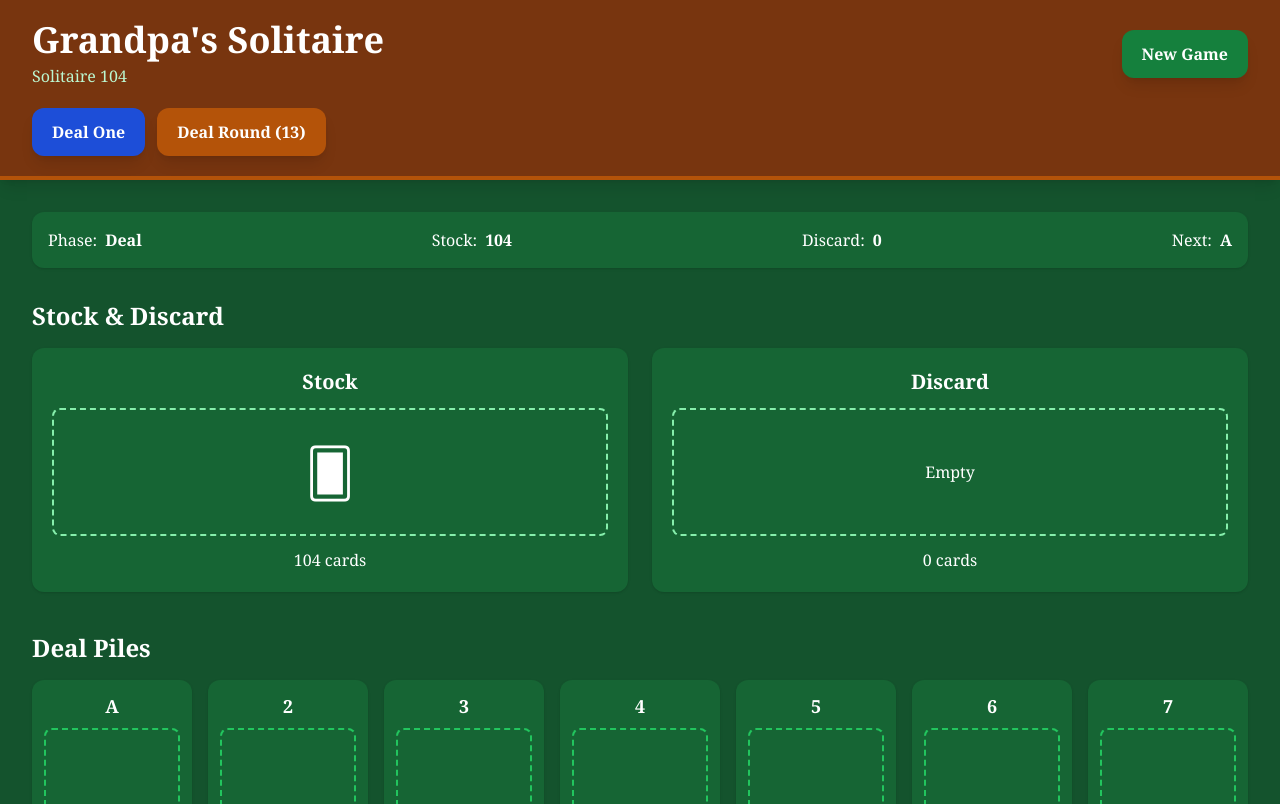
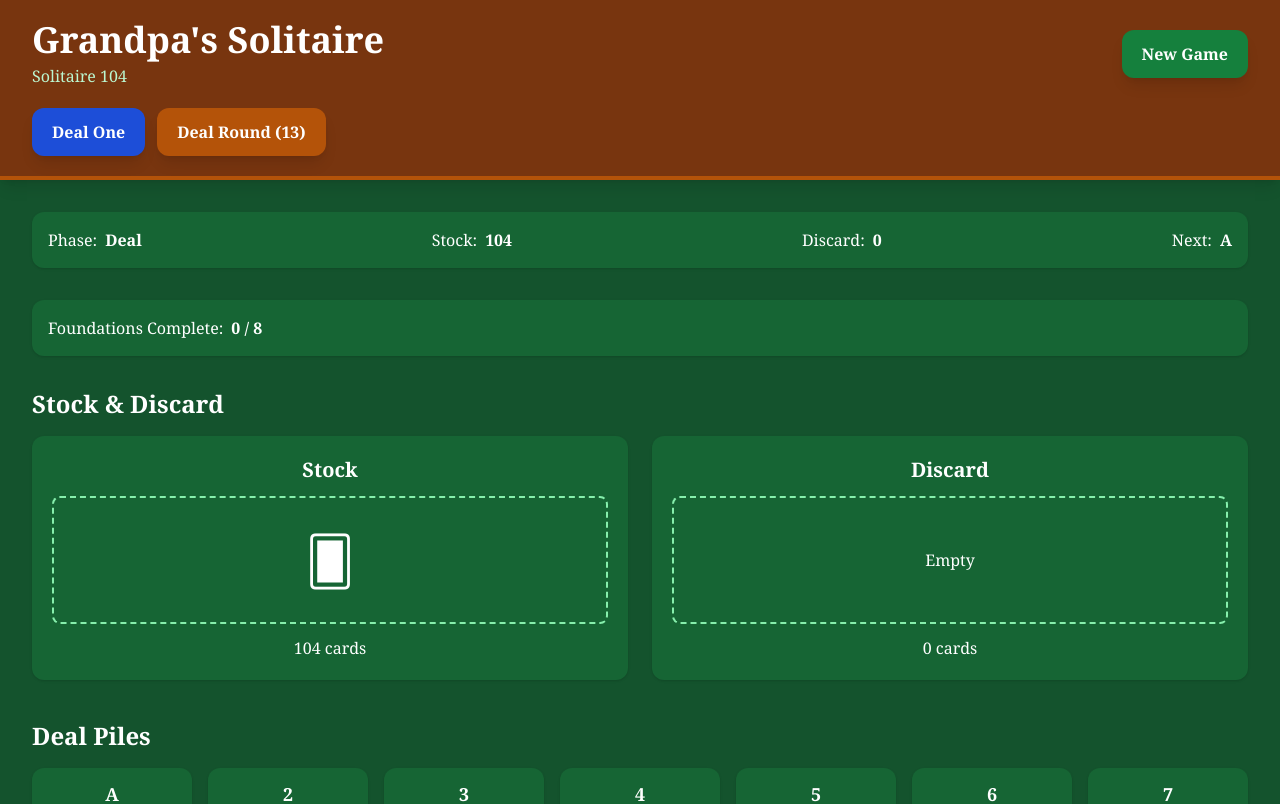
Before and after one commit to Jeff866/Grandpa-Solitaire, a React (Vite) app: page / in a window 1280 px wide. Shown: the top 804 px of the page. Built offline with nearby package versions, Linux system fonts and the light colour scheme; the HTML template or start-up script is replaced by a standard one.

Commit message:
Add foundation completion tracker

```diff
--- a/src/App.jsx
+++ b/src/App.jsx
@@ -3,6 +3,7 @@ import { useState } from "react";
 import Header from "./components/Header";
 import StatusBar from "./components/StatusBar";
 import StockArea from "./components/StockArea";
+import FoundationStatus from "./components/FoundationStatus";
 import DealPile from "./components/DealPile";
 import FoundationPile from "./components/FoundationPile";
 import Hand from "./components/Hand";
@@ -37,8 +38,7 @@ export default function App() {
 
     const newGame = createEmptyGame();
 
-    newGame.stock =
-      shuffle(createDeck());
+    newGame.stock = shuffle(createDeck());
 
     return newGame;
 
@@ -48,11 +48,9 @@ export default function App() {
 
   function newGame() {
 
-    const reset =
-      createEmptyGame();
+    const reset = createEmptyGame();
 
-    reset.stock =
-      shuffle(createDeck());
+    reset.stock = shuffle(createDeck());
 
     setGame(reset);
 
@@ -96,8 +94,7 @@ export default function App() {
 
   function handleDealOne() {
 
-    const updated =
-      cloneGame();
+    const updated = cloneGame();
 
     dealCard(updated);
 
@@ -111,8 +108,7 @@ export default function App() {
 
   function handleDealRound() {
 
-    const updated =
-      cloneGame();
+    const updated = cloneGame();
 
     dealRound(updated);
 
@@ -124,20 +120,15 @@ export default function App() {
 
 
 
-
   function handleSelectPile(rank) {
 
-    const updated =
-      cloneGame();
-
+    const updated = cloneGame();
 
     updated.hand.push(
       ...updated.dealPiles[rank]
     );
 
-
     updated.dealPiles[rank] = [];
-
 
     setGame(updated);
 
@@ -151,8 +142,7 @@ export default function App() {
   function handlePlayCard(card,index) {
 
 
-    const updated =
-      cloneGame();
+    const updated = cloneGame();
 
 
     const suitIndex =
@@ -160,7 +150,9 @@ export default function App() {
 
 
     if (suitIndex === undefined) {
+
       return;
+
     }
 
 
@@ -181,18 +173,14 @@ export default function App() {
 
       ascending.push(card);
 
-
-      updated.hand.splice(
-        index,
-        1
-      );
-
+      updated.hand.splice(index,1);
 
       setGame(updated);
 
       return;
 
     }
+
 
 
 
@@ -213,12 +201,7 @@ export default function App() {
 
       descending.push(card);
 
-
-      updated.hand.splice(
-        index,
-        1
-      );
-
+      updated.hand.splice(index,1);
 
       setGame(updated);
 
@@ -266,27 +249,29 @@ export default function App() {
 
           hand={game.hand}
 
-          nextRank={
-            RANKS[game.currentPile]
-          }
+          nextRank={RANKS[game.currentPile]}
 
         />
 
 
 
+        <FoundationStatus
+
+          ascending={game.ascending}
+
+          descending={game.descending}
+
+        />
+
+
 
         <StockArea
 
-          stock={
-            game.stock.length
-          }
+          stock={game.stock.length}
 
-          discard={
-            game.discard
-          }
+          discard={game.discard}
 
         />
-
 
 
 
@@ -298,7 +283,6 @@ export default function App() {
           <h2 className="text-2xl font-bold mb-4">
             Deal Piles
           </h2>
-
 
 
           <div className="grid grid-cols-7 gap-4">
@@ -340,20 +324,13 @@ export default function App() {
 
 
 
-
         <Hand
 
-          cards={
-            game.hand
-          }
+          cards={game.hand}
 
-          onPlayCard={
-            handlePlayCard
-          }
+          onPlayCard={handlePlayCard}
 
         />
-
-
 
 
 
@@ -365,7 +342,6 @@ export default function App() {
           <h2 className="text-2xl font-bold mb-4">
             Ascending Foundations
           </h2>
-
 
 
           <div className="grid grid-cols-4 gap-4">
@@ -405,7 +381,6 @@ export default function App() {
           </h2>
 
 
-
           <div className="grid grid-cols-4 gap-4">
 
 
@@ -431,7 +406,6 @@ export default function App() {
 
 
 
-
       </main>
 
 
--- /dev/null
+++ b/src/components/FoundationStatus.jsx
@@ -0,0 +1,51 @@
+export default function FoundationStatus({
+  ascending,
+  descending,
+}) {
+
+
+  const completeAscending =
+    ascending.filter(
+      pile => pile.length === 13
+    ).length;
+
+
+  const completeDescending =
+    descending.filter(
+      pile => pile.length === 13
+    ).length;
+
+
+
+  const total =
+    completeAscending + completeDescending;
+
+
+
+  return (
+
+    <div className="bg-green-800 rounded-xl p-4 shadow mb-8 flex justify-between">
+
+
+      <div>
+        Foundations Complete:
+        <strong className="ml-2">
+          {total} / 8
+        </strong>
+      </div>
+
+
+      {total === 8 && (
+
+        <div className="font-bold">
+          🏆 Grandpa's Solitaire Complete!
+        </div>
+
+      )}
+
+
+    </div>
+
+  );
+
+}
```
